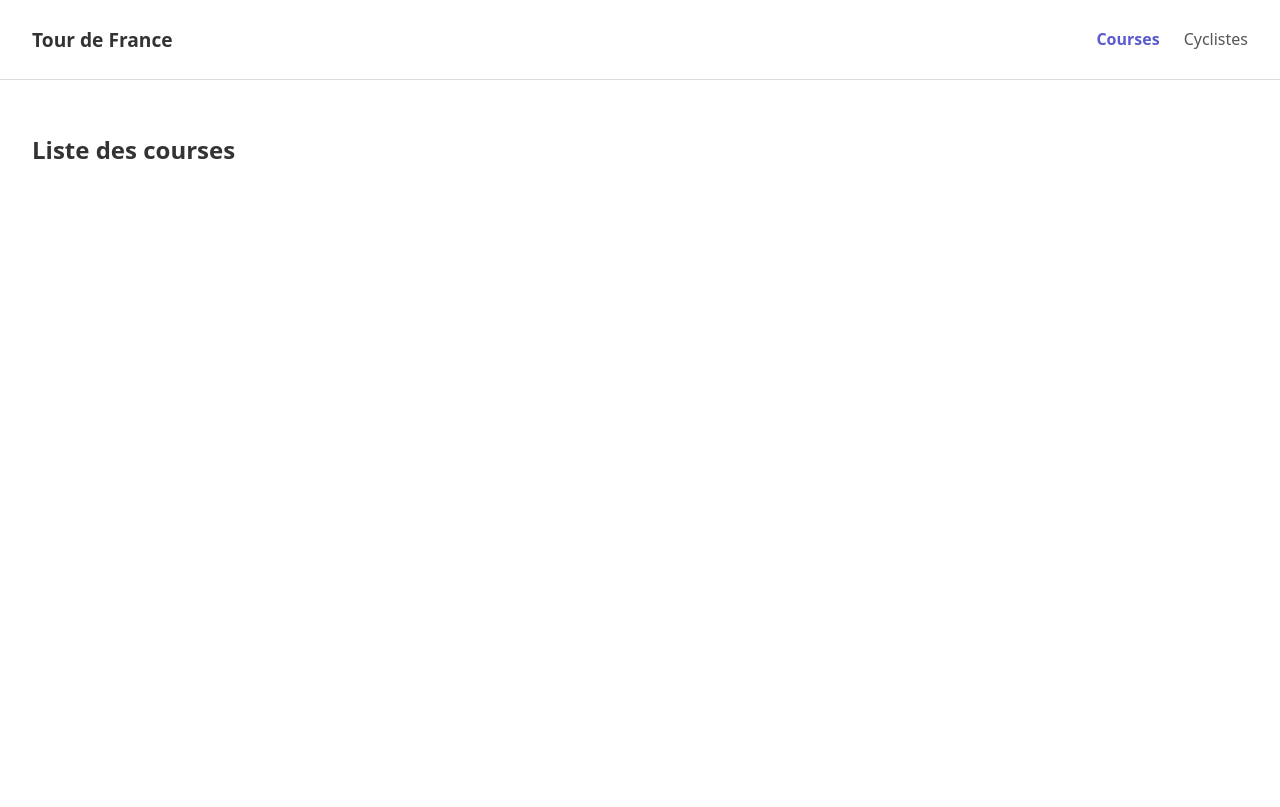
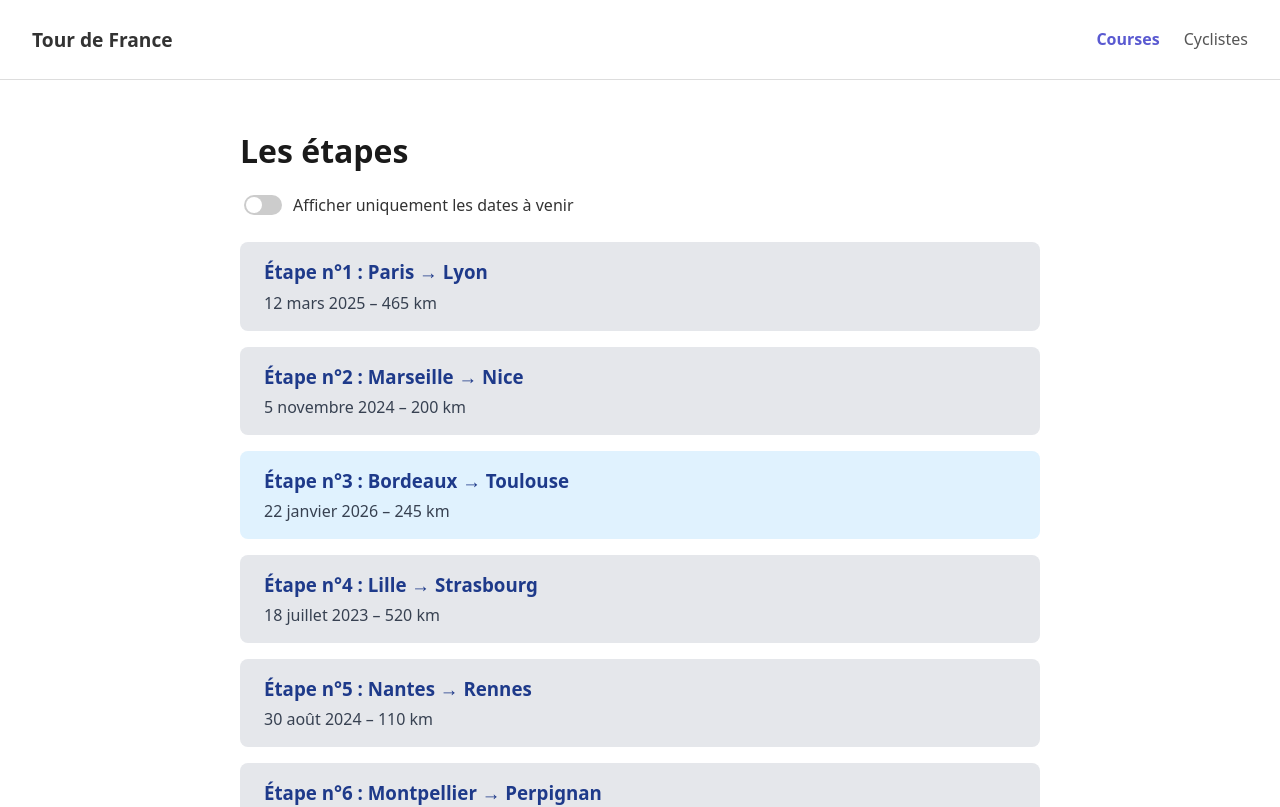
Before and after one commit to poloine/france-cyclist-tour, a React (Vite) app: page / in a window 1280 px wide. Shown: the top 807 px of the page. Built offline with nearby package versions, Linux system fonts and the light colour scheme.

Commit message:
Added Courses.tsx

```diff
--- a/src/pages/Courses.tsx
+++ b/src/pages/Courses.tsx
@@ -1,7 +1,101 @@
-import React from "react";
+import React, { useState } from "react";
+import styled from "styled-components";
+import ListSteps from "../components/ListSteps";
+import type {StepData} from "../interface/StepData.ts";
+import trips from "../assets/datas.ts";
+
+const PageContainer = styled.div`
+    max-width: 800px;
+    margin: 0 auto;
+`;
+
+const Title = styled.h1`
+    font-size: 2rem;
+    color: #1a1a1a;
+    margin-bottom: 1.5rem;
+`;
+
+const ToggleContainer = styled.div`
+    display: flex;
+    align-items: center;
+    gap: 0.6rem;
+    margin-bottom: 1.5rem;
+`;
+
+const ToggleLabel = styled.label`
+    display: flex;
+    align-items: center;
+    gap: 0.5rem;
+    font-size: 1rem;
+    cursor: pointer;
+`;
+
+const ToggleInput = styled.input`
+    appearance: none;
+    width: 38px;
+    height: 20px;
+    border-radius: 10px;
+    background: #ccc;
+    position: relative;
+    transition: background 0.3s ease;
+    cursor: pointer;
+
+    &::before {
+        content: "";
+        position: absolute;
+        top: 2px;
+        left: 2px;
+        width: 16px;
+        height: 16px;
+        background: white;
+        border-radius: 50%;
+        transition: transform 0.3s ease;
+    }
+
+    &:checked {
+        background: #22c55e;
+    }
+
+    &:checked::before {
+        transform: translateX(18px);
+    }
+`;
+
+const isFutureDate = (dateStr: string): boolean => {
+    const today = new Date();
+    const date = new Date(dateStr);
+    return date >= today;
+};
 
 const Courses: React.FC = () => {
-    return <h2>Liste des courses</h2>; //WIP
+    const [showFutureOnly, setShowFutureOnly] = useState(false);
+
+    const filteredTrips = showFutureOnly
+        ? trips.filter((trip: StepData) => isFutureDate(trip.date))
+        : trips;
+
+    const handleSelectStep = (step: StepData) => {
+        console.log("Étape sélectionnée :", step);
+    };
+
+    return (
+        <PageContainer>
+            <Title>Les étapes</Title>
+
+            <ToggleContainer>
+                <ToggleLabel>
+                    <ToggleInput
+                        type="checkbox"
+                        checked={showFutureOnly}
+                        onChange={() => setShowFutureOnly(!showFutureOnly)}
+                    />
+                    Afficher uniquement les dates à venir
+                </ToggleLabel>
+            </ToggleContainer>
+
+            <ListSteps steps={filteredTrips} onSelectStep={handleSelectStep} />
+        </PageContainer>
+    );
 };
 
 export default Courses;
```
